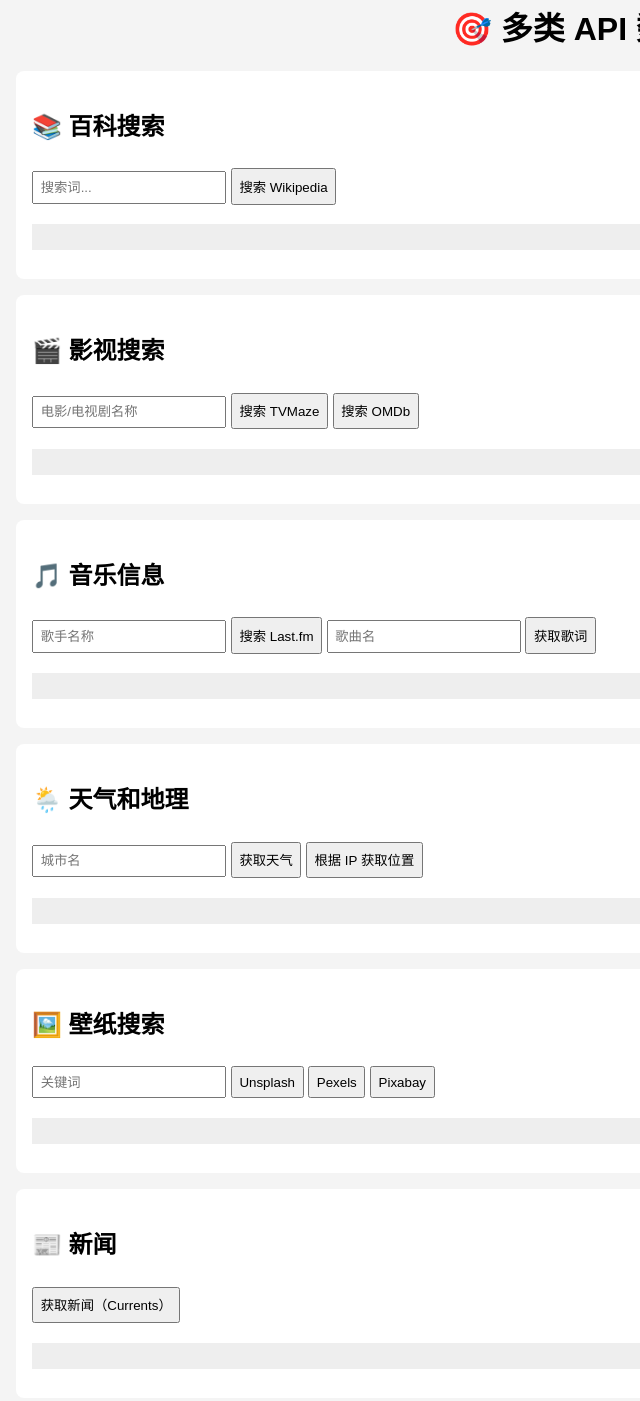
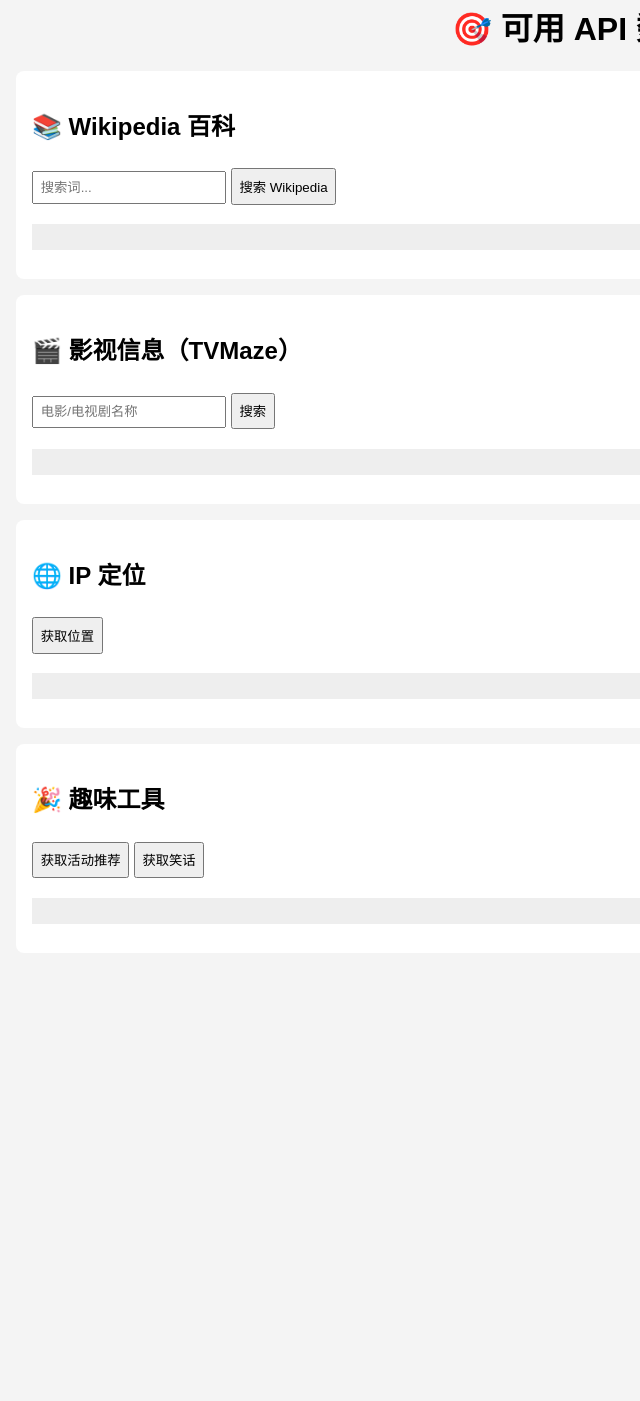
Before and after one commit to git80123/search, a plain HTML site: page index.html in a window 1280 px wide. Shown: the part 34-1435 px from the top of the page, without its empty margins (0-640 px from the left). After the commit the page ends 1019 px from the top, so only its background shows below. Drawn offline with Linux system fonts and the light colour scheme.

Commit message:
Update index.html

```diff
--- a/index.html
+++ b/index.html
@@ -13,63 +13,37 @@
   </style>
 </head>
 <body>
-  <h1>🎯 多类 API 数据查询平台</h1>
+  <h1>🎯 可用 API 数据查询平台</h1>
 
   <section>
-    <h2>📚 百科搜索</h2>
+    <h2>📚 Wikipedia 百科</h2>
     <input id="wikiInput" placeholder="搜索词...">
     <button onclick="searchWikipedia()">搜索 Wikipedia</button>
     <pre id="wikiResult"></pre>
   </section>
 
   <section>
-    <h2>🎬 影视搜索</h2>
+    <h2>🎬 影视信息（TVMaze）</h2>
     <input id="movieInput" placeholder="电影/电视剧名称">
-    <button onclick="searchTVMaze()">搜索 TVMaze</button>
-    <button onclick="searchOMDb()">搜索 OMDb</button>
+    <button onclick="searchTVMaze()">搜索</button>
     <pre id="movieResult"></pre>
   </section>
 
   <section>
-    <h2>🎵 音乐信息</h2>
-    <input id="artistInput" placeholder="歌手名称">
-    <button onclick="searchLastFM()">搜索 Last.fm</button>
-    <input id="lyricsInput" placeholder="歌曲名">
-    <button onclick="getLyrics()">获取歌词</button>
-    <pre id="musicResult"></pre>
-  </section>
-
-  <section>
-    <h2>🌦️ 天气和地理</h2>
-    <input id="cityInput" placeholder="城市名">
-    <button onclick="getWeather()">获取天气</button>
-    <button onclick="getIPLocation()">根据 IP 获取位置</button>
+    <h2>🌐 IP 定位</h2>
+    <button onclick="getIPLocation()">获取位置</button>
     <pre id="weatherResult"></pre>
   </section>
 
   <section>
-    <h2>🖼️ 壁纸搜索</h2>
-    <input id="photoInput" placeholder="关键词">
-    <button onclick="searchUnsplash()">Unsplash</button>
-    <button onclick="searchPexels()">Pexels</button>
-    <button onclick="searchPixabay()">Pixabay</button>
-    <pre id="photoResult"></pre>
-  </section>
-
-  <section>
-    <h2>📰 新闻</h2>
-    <button onclick="getNews()">获取新闻（Currents）</button>
-    <pre id="newsResult"></pre>
-  </section>
-
-  <section>
     <h2>🎉 趣味工具</h2>
-    <button onclick="getActivity()">获取活动</button>
+    <button onclick="getActivity()">获取活动推荐</button>
     <button onclick="getJoke()">获取笑话</button>
     <pre id="funResult"></pre>
   </section>
 
 <script>
+// Wikipedia API
 async function searchWikipedia() {
   const query = document.getElementById('wikiInput').value;
   const res = await fetch(`https://en.wikipedia.org/api/rest_v1/page/summary/${encodeURIComponent(query)}`);
@@ -77,6 +51,7 @@ async function searchWikipedia() {
   document.getElementById('wikiResult').textContent = JSON.stringify(data, null, 2);
 }
 
+// TVMaze API
 async function searchTVMaze() {
   const q = document.getElementById('movieInput').value;
   const res = await fetch(`https://api.tvmaze.com/search/shows?q=${encodeURIComponent(q)}`);
@@ -84,75 +59,21 @@ async function searchTVMaze() {
   document.getElementById('movieResult').textContent = JSON.stringify(data, null, 2);
 }
 
-async function searchOMDb() {
-  const q = document.getElementById('movieInput').value;
-  const res = await fetch(`https://www.omdbapi.com/?t=${encodeURIComponent(q)}&apikey=demo`);
-  const data = await res.json();
-  document.getElementById('movieResult').textContent = JSON.stringify(data, null, 2);
-}
-
-async function searchLastFM() {
-  const artist = document.getElementById('artistInput').value;
-  const res = await fetch(`https://ws.audioscrobbler.com/2.0/?method=artist.getinfo&artist=${encodeURIComponent(artist)}&api_key=demo&format=json`);
-  const data = await res.json();
-  document.getElementById('musicResult').textContent = JSON.stringify(data, null, 2);
-}
-
-async function getLyrics() {
-  const title = document.getElementById('lyricsInput').value;
-  const res = await fetch(`https://api.lyrics.ovh/v1/Unknown/${encodeURIComponent(title)}`);
-  const data = await res.json();
-  document.getElementById('musicResult').textContent = JSON.stringify(data, null, 2);
-}
-
-async function getWeather() {
-  const city = document.getElementById('cityInput').value;
-  const res = await fetch(`https://api.weatherapi.com/v1/current.json?key=demo&q=${encodeURIComponent(city)}`);
-  const data = await res.json();
-  document.getElementById('weatherResult').textContent = JSON.stringify(data, null, 2);
-}
-
+// IP-API 地理定位
 async function getIPLocation() {
   const res = await fetch('http://ip-api.com/json');
   const data = await res.json();
   document.getElementById('weatherResult').textContent = JSON.stringify(data, null, 2);
 }
 
-async function searchUnsplash() {
-  const q = document.getElementById('photoInput').value;
-  const res = await fetch(`https://api.unsplash.com/search/photos?query=${encodeURIComponent(q)}&client_id=demo`);
-  const data = await res.json();
-  document.getElementById('photoResult').textContent = JSON.stringify(data, null, 2);
-}
-
-async function searchPexels() {
-  const q = document.getElementById('photoInput').value;
-  const res = await fetch(`https://api.pexels.com/v1/search?query=${encodeURIComponent(q)}`, {
-    headers: { Authorization: 'Bearer demo' }
-  });
-  const data = await res.json();
-  document.getElementById('photoResult').textContent = JSON.stringify(data, null, 2);
-}
-
-async function searchPixabay() {
-  const q = document.getElementById('photoInput').value;
-  const res = await fetch(`https://pixabay.com/api/?key=demo&q=${encodeURIComponent(q)}`);
-  const data = await res.json();
-  document.getElementById('photoResult').textContent = JSON.stringify(data, null, 2);
-}
-
-async function getNews() {
-  const res = await fetch(`https://api.currentsapi.services/v1/latest-news?apiKey=demo`);
-  const data = await res.json();
-  document.getElementById('newsResult').textContent = JSON.stringify(data, null, 2);
-}
-
+// BoredAPI
 async function getActivity() {
   const res = await fetch('https://www.boredapi.com/api/activity');
   const data = await res.json();
   document.getElementById('funResult').textContent = JSON.stringify(data, null, 2);
 }
 
+// JokeAPI
 async function getJoke() {
   const res = await fetch('https://v2.jokeapi.dev/joke/Any');
   const data = await res.json();
```
